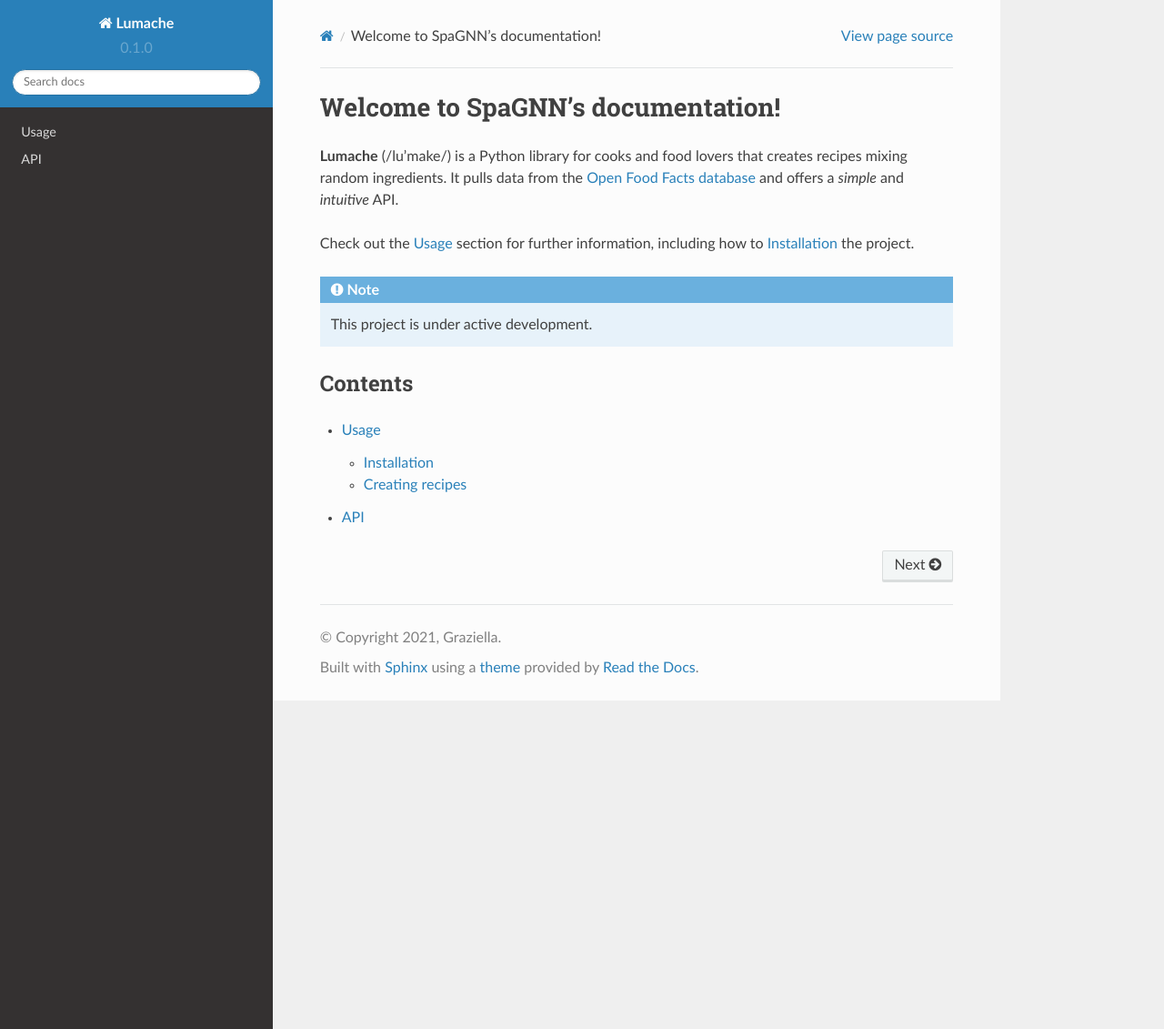
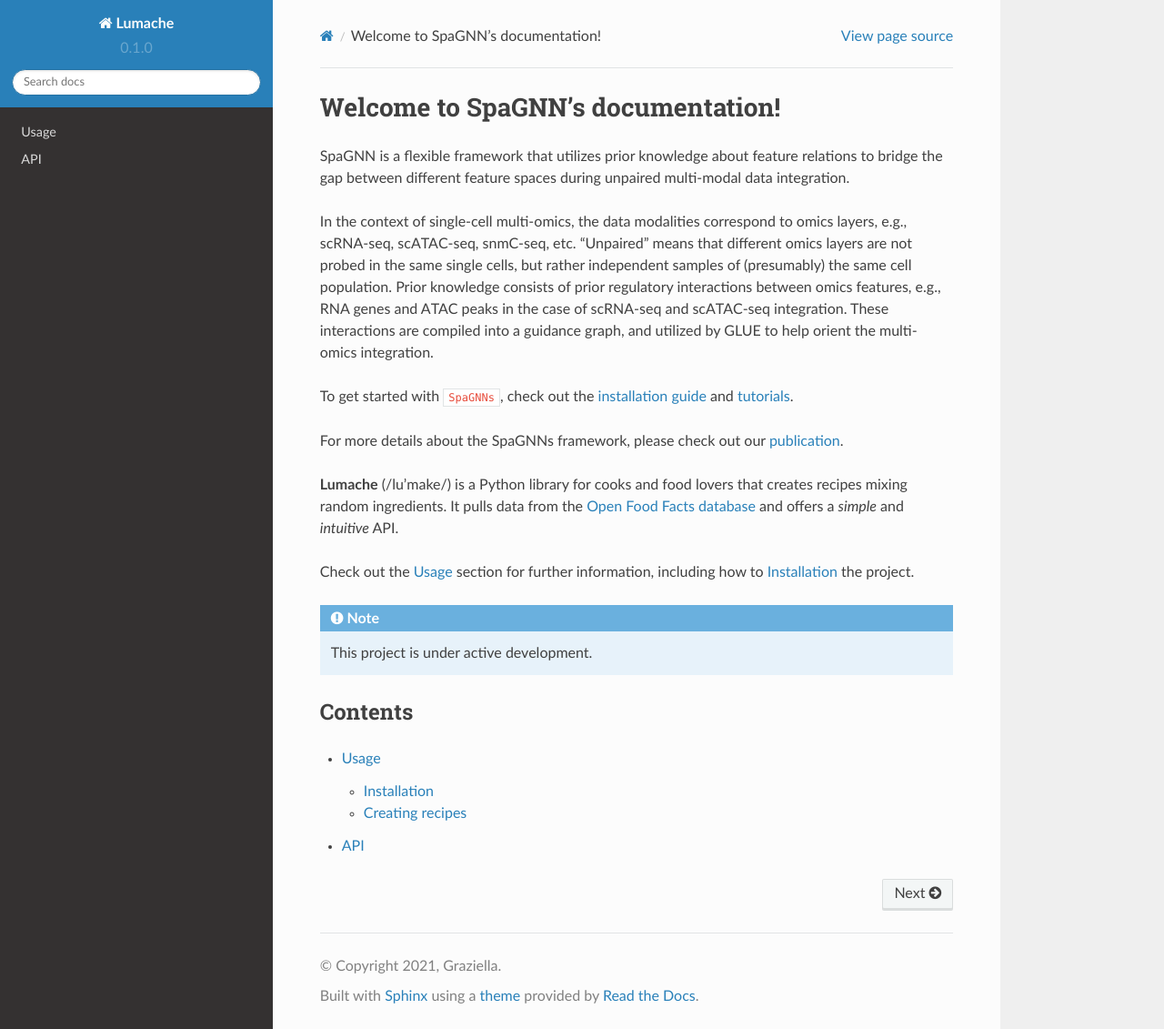
Before and after one commit to EsdenRun/DIRAC-test, a Sphinx documentation site: the page built from docs/source/index.rst, in a window 1280 px wide and 1131 px high. Shown: the whole window at 91% size. Built offline with Sphinx 7.4.7 and the Read the Docs theme 2.0.0, drawn with Linux system fonts in a browser that asks for light colours.

Commit message:
Update index.rst

```diff
--- a/docs/source/index.rst
+++ b/docs/source/index.rst
@@ -1,5 +1,14 @@
 Welcome to SpaGNN's documentation!
 ===================================
+
+SpaGNN is a flexible framework that utilizes prior knowledge about feature relations to bridge the gap between different feature spaces during unpaired multi-modal data integration.
+
+In the context of single-cell multi-omics, the data modalities correspond to omics layers, e.g., scRNA-seq, scATAC-seq, snmC-seq, etc. "Unpaired" means that different omics layers are not probed in the same single cells, but rather independent samples of (presumably) the same cell population. Prior knowledge consists of prior regulatory interactions between omics features, e.g., RNA genes and ATAC peaks in the case of scRNA-seq and scATAC-seq integration. These interactions are compiled into a guidance graph, and utilized by GLUE to help orient the multi-omics integration.
+
+To get started with ``SpaGNNs``, check out the `installation guide <install.rst>`__ and `tutorials <tutorials.rst>`__.
+
+For more details about the SpaGNNs framework, please check out our `publication <https://doi.org/10.1038/s41587-022-01284-4>`__.
+
 
 **Lumache** (/lu'make/) is a Python library for cooks and food lovers
 that creates recipes mixing random ingredients.
```
